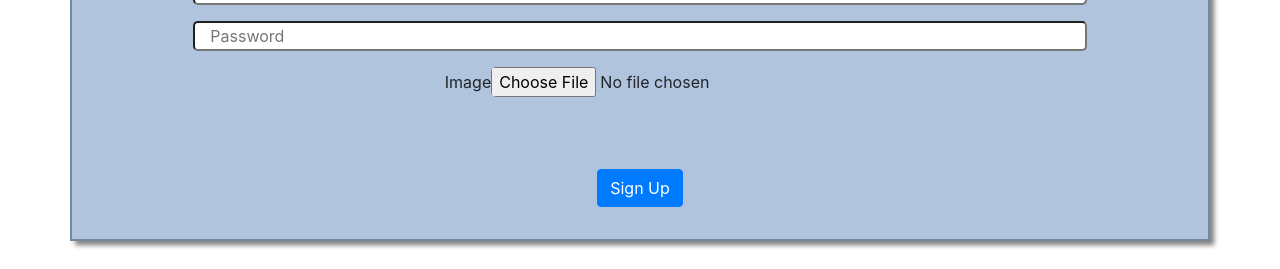
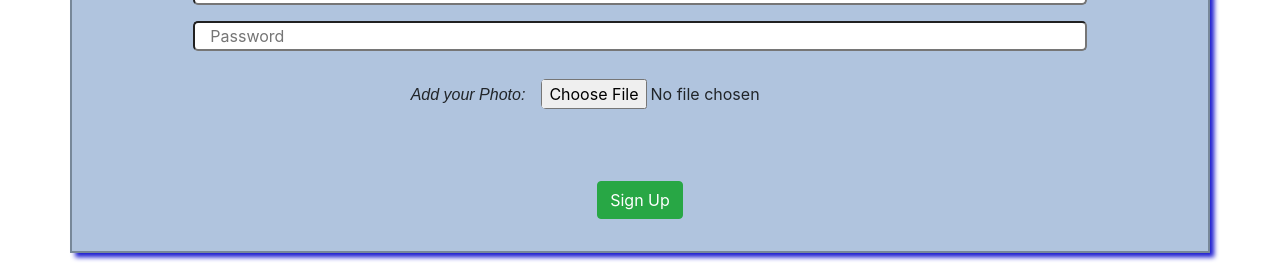
Before and after one commit to BonnieAcuna/InstaTutor, a React (Create React App) app in the folder client/: page /signup in a window 1280 px wide. Shown: the part 608-877 px from the top of the page. Built offline with nearby package versions, Linux system fonts and the light colour scheme; no server answers.

Commit message:
first of final touches

```diff
--- a/client/src/components/SignUpForm/SignUpForm.js
+++ b/client/src/components/SignUpForm/SignUpForm.js
@@ -79,7 +79,7 @@ export default function SignUpForm(props) {
         <div className="text-center">
           <div className="form-group">
 
-            <label>Image</label>
+            <label>Add your Photo: </label>
             <input type="file" id="upload" name={"image"} ref={props.fileRef}></input>
           </div>
 
@@ -97,7 +97,7 @@ export default function SignUpForm(props) {
 
           <button
             type="button"
-            className="signup-btn btn btn-primary"
+            className="signup-btn btn btn-success"
             onClick={() =>
               props.signUpOnClick(
                 props.userType,
--- a/client/src/components/SignUpForm/style.scss
+++ b/client/src/components/SignUpForm/style.scss
@@ -1,12 +1,17 @@
 .sign-up {
     background: lightsteelblue;
     border: 2px solid lightslategray;
-    box-shadow: .3rem .3rem .3rem gray;
+    box-shadow: .3rem .3rem .3rem rgb(24, 24, 207);
     padding: 2rem;
     margin: 3rem auto;
 }
 #userTypeId {
     margin-bottom: 2rem;
+}
+label{
+    font-family: Arial, Helvetica, sans-serif;
+    font-style: italic;
+    margin: 1rem 1rem 1rem
 }
 input {
     border-radius: 5px;
```
